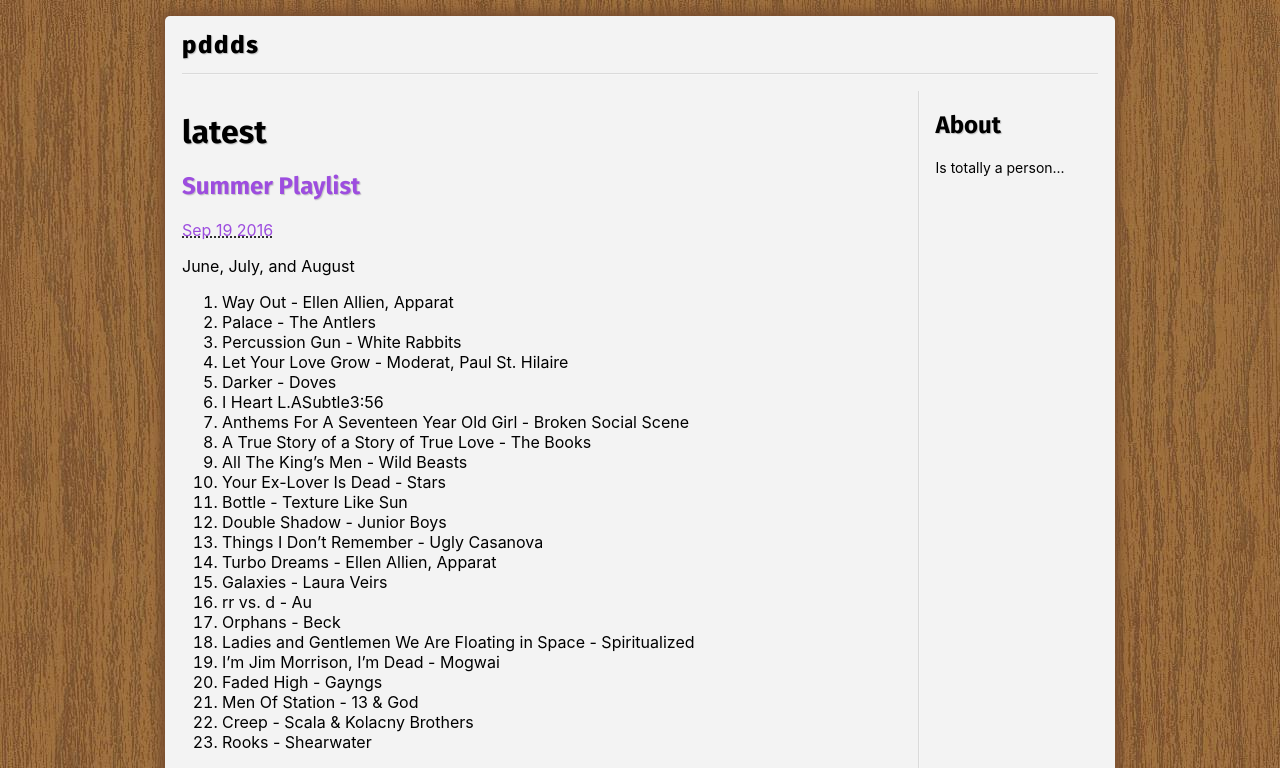
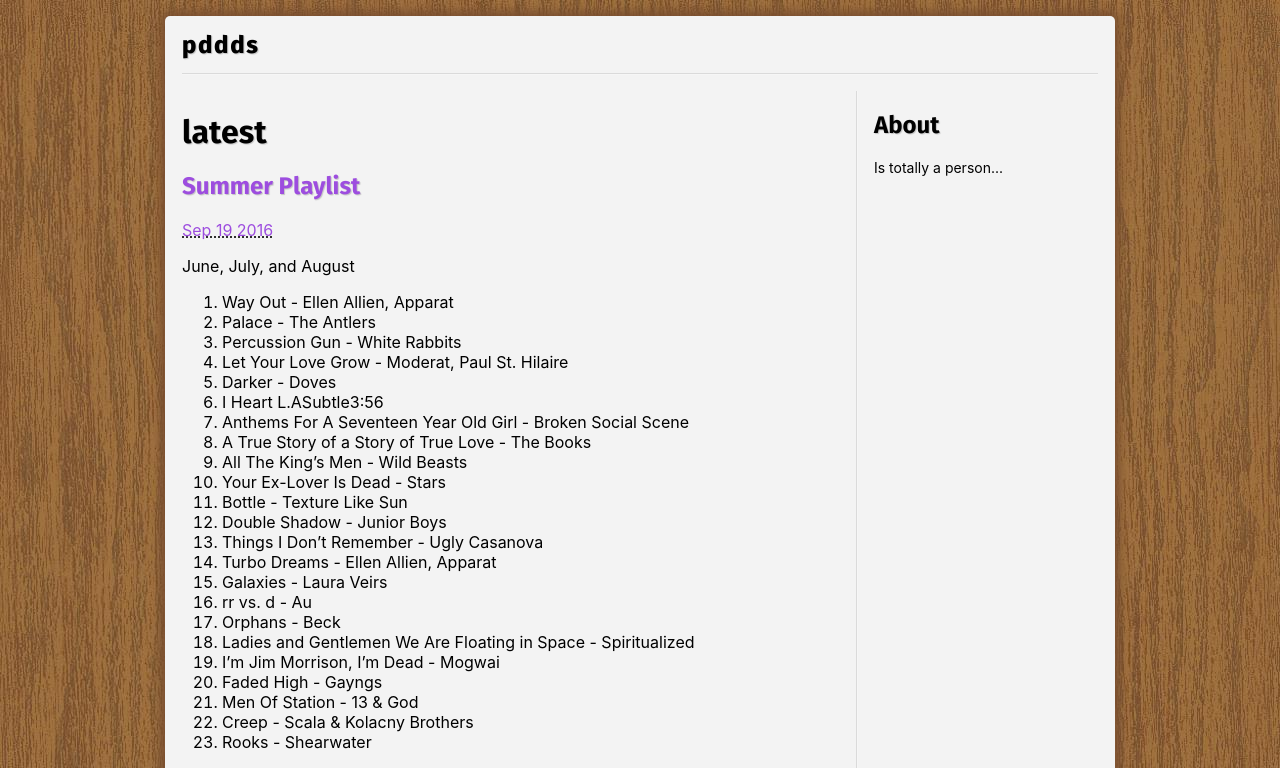
Before and after one commit to m0tive/pddds.com, a Jekyll site: the page built from index.md, in a window 1280 px wide. Shown: the top 768 px of the page. Built offline with Jekyll 4.4.1, drawn with Linux system fonts in a browser that asks for light colours; grey boxes are pictures that could not be loaded.

Commit message:
Fix flex issue causing about to appear too large

```diff
--- a/css/base.scss
+++ b/css/base.scss
@@ -149,13 +149,14 @@
         @include border-shadow(left, right);
     }
     > main {
+        flex: auto; // ensure expands
         padding-left:0;
         border-left:0;
         order: 1;
     }
 
     > aside {
-        flex: 20em;
+        flex: 0 0 14em; // fixed size
         padding-right:0;
         border-right:0;
         order: 2;
```
